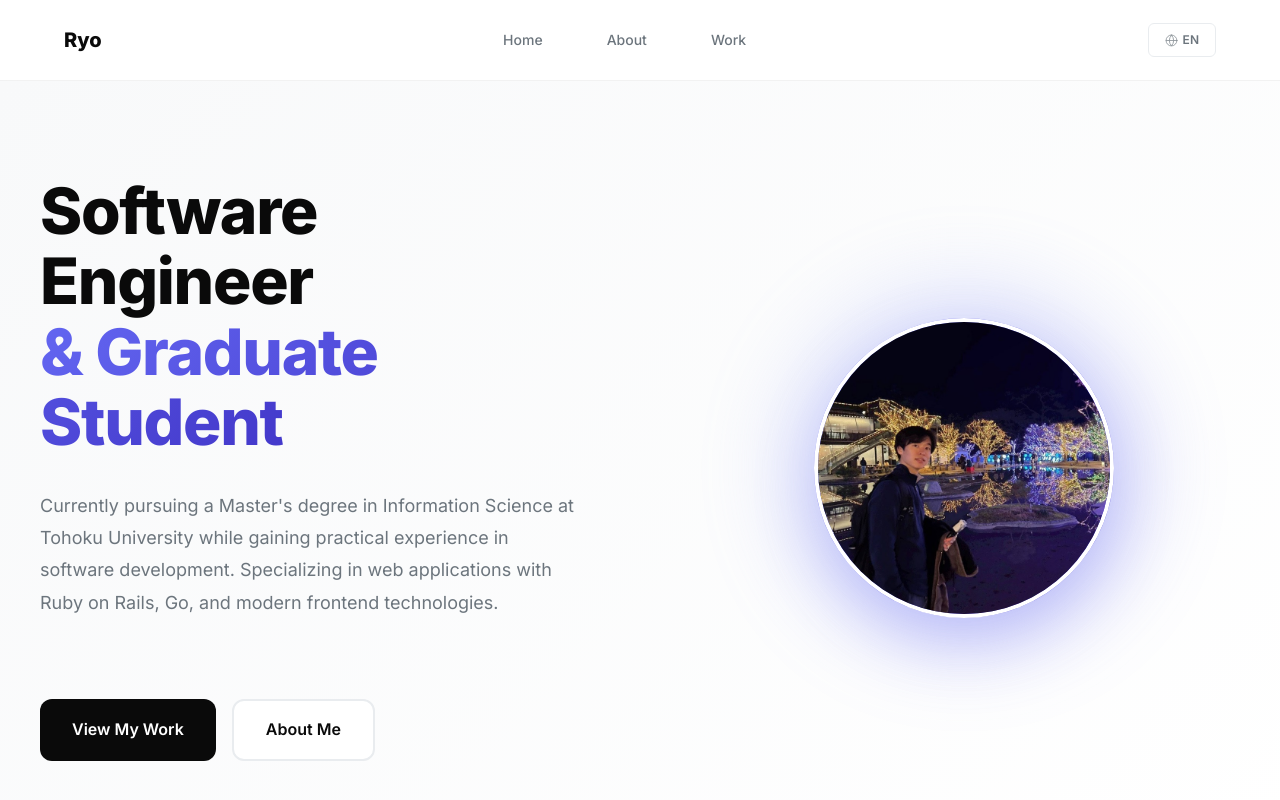
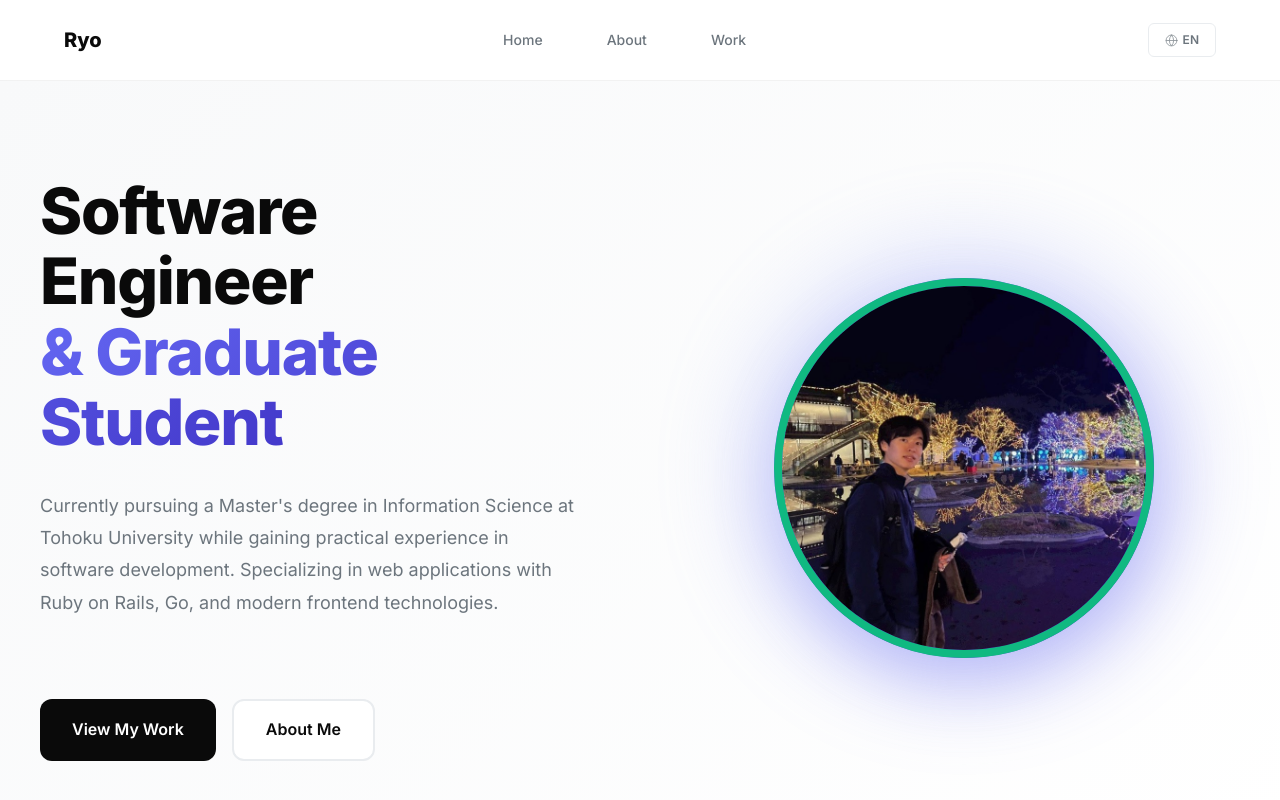
Before and after one commit to ryo09020/ryo09020.github.io, a React (Vite) app: page /#/ in a window 1280 px wide. Shown: the top 800 px of the page. Built offline with nearby package versions, Linux system fonts and the light colour scheme.

Commit message:
feat: Increase avatar size and update its border color and thickness

```diff
--- a/src/styles/pages/_home.scss
+++ b/src/styles/pages/_home.scss
@@ -125,8 +125,8 @@
     }
 
     &-avatar {
-      width: 300px;
-      height: 300px;
+      width: 380px;
+      height: 380px;
       border-radius: 50%;
       background: linear-gradient(135deg, $c-accent 0%, $c-accent-dark 100%);
       display: flex;
@@ -136,8 +136,8 @@
       box-shadow: 0 20px 60px rgba(99, 102, 241, 0.3);
 
       @media (max-width: $bp-mobile) {
-        width: 200px;
-        height: 200px;
+        width: 260px;
+        height: 260px;
       }
 
       &-img {
@@ -147,7 +147,7 @@
         border-radius: 50%;
         position: relative;
         z-index: 1;
-        border: 4px solid $c-white;
+        border: 8px solid #10b981;
       }
 
       &-bg {
```
